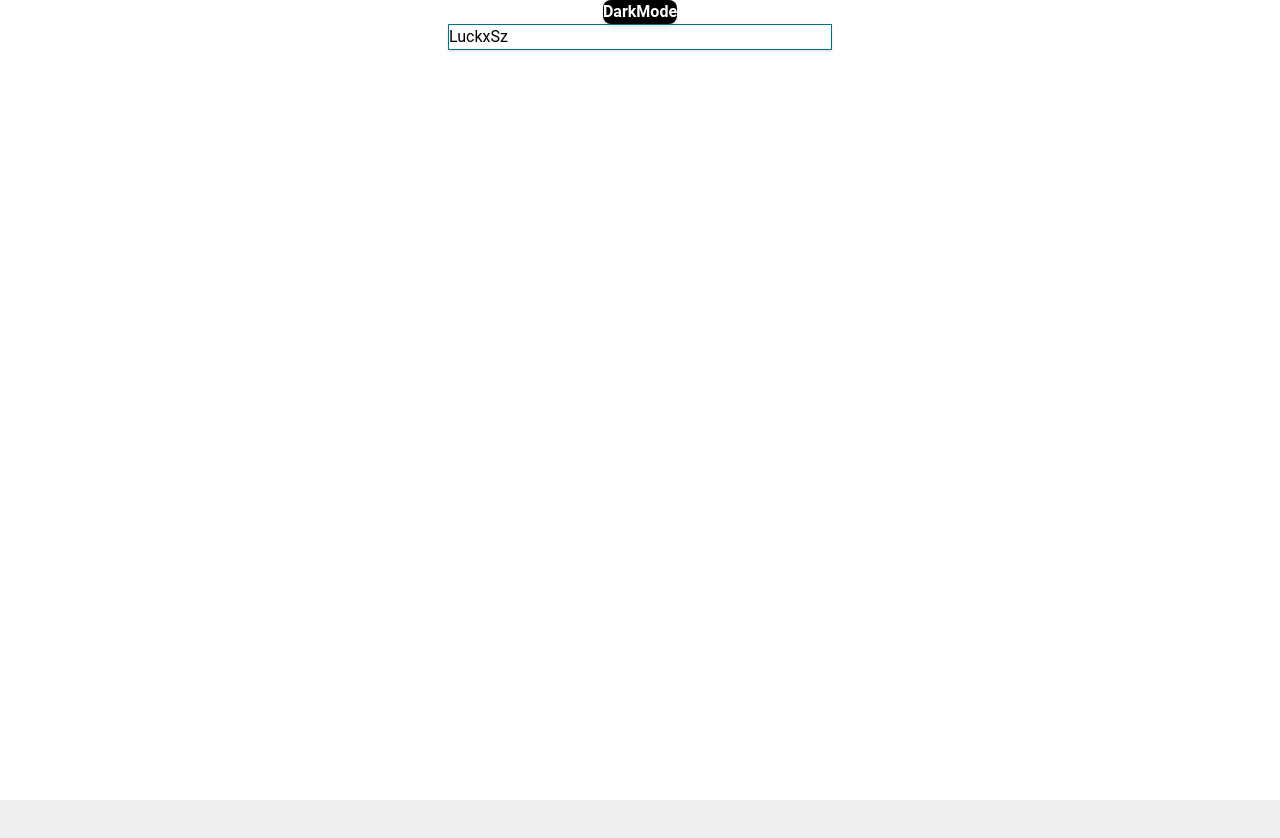
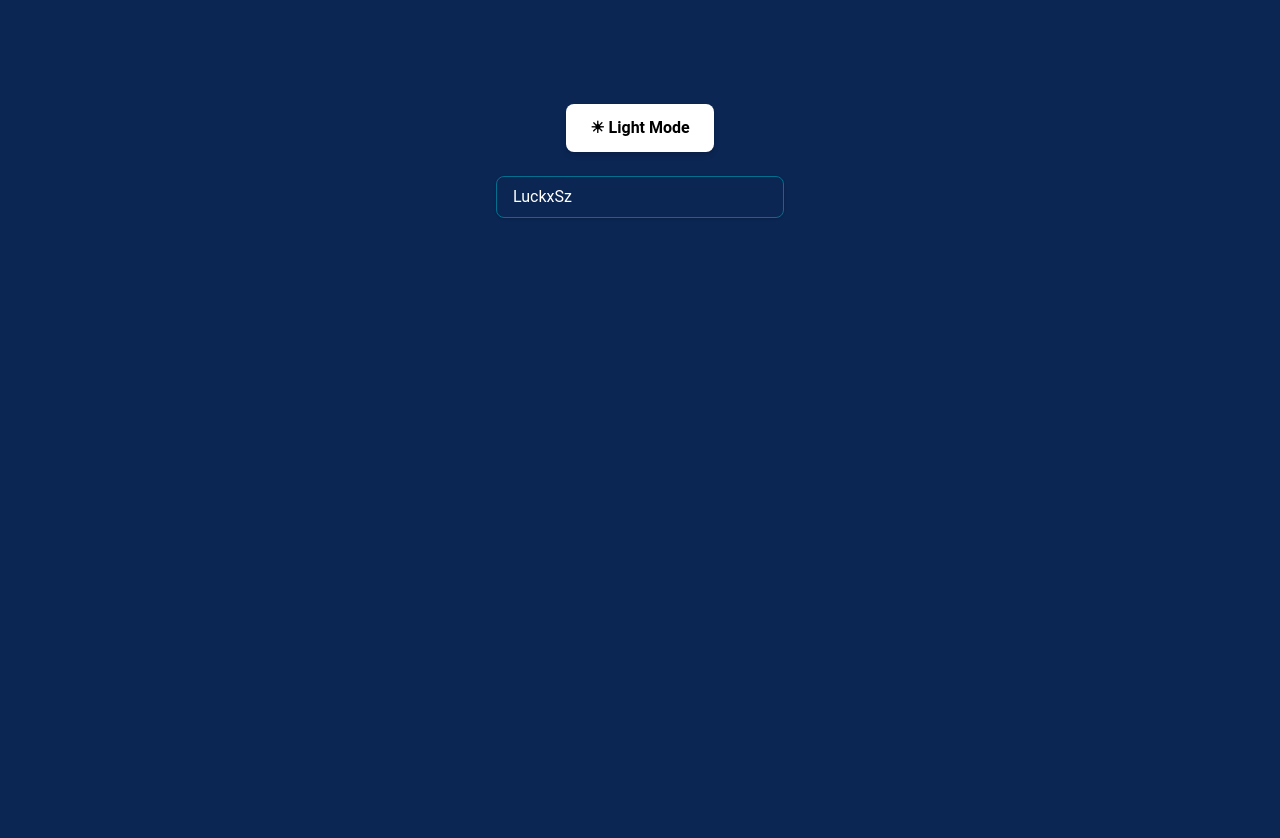
Before and after one commit to LuckxSz/github-api, a React (Vite) app in the folder frontend/: page / in a window 1280 px wide. Shown: the top 838 px of the page. Before the commit the page ends 800 px from the top, so only its background shows below. Built offline with nearby package versions, Linux system fonts and the light colour scheme.

Commit message:
css done

```diff
--- a/frontend/src/components/GitHubProfile.tsx
+++ b/frontend/src/components/GitHubProfile.tsx
@@ -37,69 +37,76 @@ export const GitHubProfile = () => {
   };
   return (
     <div
-      className={`center kmt- flex min-h-screen w-full flex-col items-center`}
+      className={`mt-20 flex min-h-screen flex-col items-center px-4 ${selectedTheme.background}`}
     >
+      {/* Botão de tema */}
       <button
-        className={`top-4 right-4 rounded-lg px-4 py-2 ${selectedTheme.button}`}
+        className={`mb-6 rounded-lg px-4 py-2 font-semibold shadow-lg transition ${selectedTheme.button}`}
         onClick={toggleDarkMode}
       >
-        {darkMode ? "Light Mode" : "DarkMode"}
+        {darkMode ? "☀ Light Mode" : "🌙 Dark Mode"}
       </button>
+
       <input
         type="text"
-        placeholder="GitHub username"
+        placeholder="Digite o usuário do GitHub..."
         value={username}
-        onChange={(event) => setUsername(event.target.value)}
+        onChange={(e) => setUsername(e.target.value)}
         onKeyDown={handleKeyDown}
-        className={`w-full max-w-sm ${selectedTheme.input}`}
+        className={`w-2/6 max-w-sm rounded-lg ${selectedTheme.input}`}
       />
 
       {loading && (
-        <p className="animate-pulse text-[#0090C1]">
-          Please wait, fetching data...
+        <p className="mt-4 animate-pulse font-medium text-[#38AECC]">
+          🔍 Buscando dados...
         </p>
       )}
-
+      {/* Card do Usuário */}
       {user && (
         <div
-          className={`rounded-xl$ mt-6 flex w-full max-w-sm flex-col items-center p-6 shadow-md`}
+          className={`mt-6 w-full max-w-sm rounded-xl p-6 shadow-md ${selectedTheme.repository}`}
         >
           <img
             src={user.avatar_url}
             alt={user.login}
-            className="h-32 w-32 rounded-full border-2 border-[#0090C1]"
+            className="mx-auto h-32 w-32 rounded-full border-2 border-[#38AECC]"
           />
-          <h2 className="mt-4 text-2xl font-bold text-[#38AECC]">
+          <h2 className="mt-4 justify-around text-center text-lg font-bold text-[#38AECC]">
             {user.login}
           </h2>
-          <div className={`mt-2 flex gap-4 ${selectedTheme.info} `}>
-            <p>Repos: {user.public_repos}</p>
-            <p>Followers: {user.followers}</p>
-            <p>Following: {user.following}</p>
+          <div className={`mt-4 flex justify-around ${selectedTheme.info}`}>
+            <p>📂 {user.public_repos}</p>
+            <p>👥 {user.followers}</p>
+            <p>➡ {user.following}</p>
           </div>
         </div>
       )}
 
       {repos.length > 0 && (
-        <div className="mt-6 w-full max-w-md">
-          <h3 className="mb-4 text-center text-xl font-semibold text-[#38AECC]">
-            Repositories
+        <div className="mt-12 w-full max-w-5xl">
+          <h3 className="mb-4 p-8 text-center text-xl font-semibold text-[#38AECC]">
+            📚 Repositórios
           </h3>
-          <ul className="flex w-auto flex-col gap-3 text-center">
+          <ul className="flex flex-col gap-4">
             {repos.map((repo) => (
-              <li key={repo.name} className={`${selectedTheme.repository}`}>
+              <li
+                key={repo.name}
+                className={`rounded-x1 p-6 shadow-lg hover:scale-[1.02] ${selectedTheme.repository}`}
+              >
                 <a
                   href={repo.html_url}
                   target="_blank"
                   rel="noopener noreferrer"
-                  className="text-lg font-bold text-[#0090C1] hover:underline"
+                  className="block text-lg font-bold text-[#0090C1] hover:underline"
                 >
                   {repo.name}
                 </a>
                 {repo.description && (
-                  <p className="mt-1 text-[#E0E0E0]">{repo.description}</p>
+                  <p className="mt-2 line-clamp-2 text-sm text-[#E0E0E0]">
+                    {repo.description}
+                  </p>
                 )}
-                <p className="mt-2 text-[#38AECC]">
+                <p className="mt-3 font-medium text-[#38AECC]">
                   ⭐ {repo.stargazers_count}
                 </p>
               </li>
--- a/frontend/src/context/ThemeContext.tsx
+++ b/frontend/src/context/ThemeContext.tsx
@@ -10,7 +10,7 @@ type ThemeContextType = {
 const ThemeContext = createContext<ThemeContextType | undefined>(undefined);
 
 export const ThemeProvider = ({ children }: { children: ReactNode }) => {
-  const [darkMode, setDarkMode] = useState(false);
+  const [darkMode, setDarkMode] = useState(true);
   const toggleDarkMode = () => setDarkMode((prev) => !prev);
 
   const selectedTheme = variants[darkMode ? "dark" : "light"];
--- a/frontend/src/index.css
+++ b/frontend/src/index.css
@@ -1,7 +1,5 @@
 @import "tailwindcss";
 * {
-  padding: 0;
-  margin: 0;
   box-sizing: border-box;
   font-family: "Roboto", sans-serif;
 }
```
